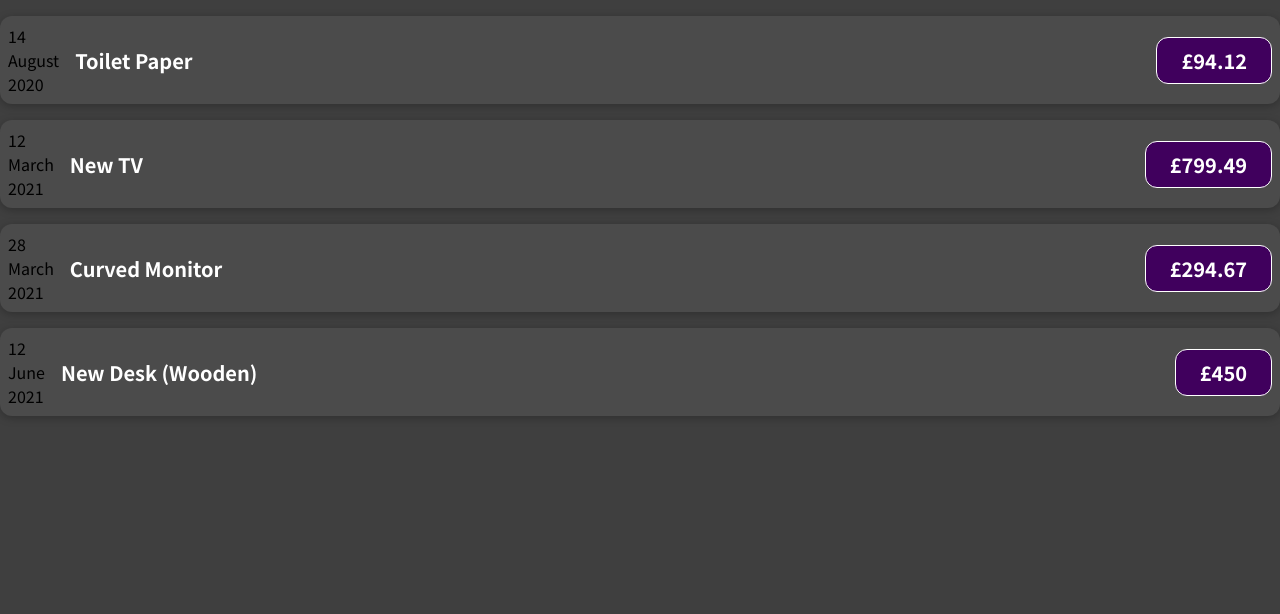
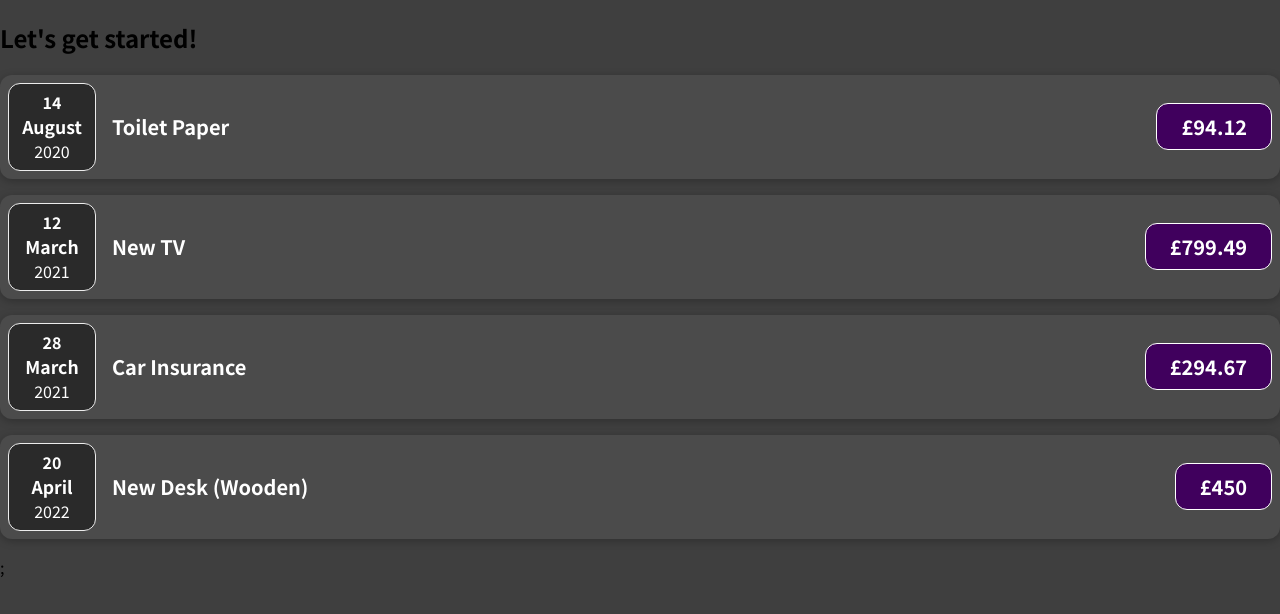
Before and after one commit to Makktu/react-training, a React (Create React App) app: page / in a window 1280 px wide. Shown: the top 614 px of the page. Built offline with nearby package versions, Linux system fonts and the light colour scheme.

Commit message:
Late night session on this

```diff
--- a/src/App.jsx
+++ b/src/App.jsx
@@ -1,4 +1,6 @@
-import ExpenseItem from "./components/ExpenseItem";
+import ExpensesList from "./components/ExpensesList";
+
+// import NewExpense from "./components/NewExpense/NewExpense";
 
 function App() {
     const expenses = [
@@ -16,7 +18,7 @@ function App() {
         },
         {
             id: "e3",
-            title: "Curved Monitor",
+            title: "Car Insurance",
             amount: 294.67,
             date: new Date(2021, 2, 28),
         },
@@ -24,31 +26,13 @@ function App() {
             id: "e4",
             title: "New Desk (Wooden)",
             amount: 450,
-            date: new Date(2021, 5, 12),
+            date: new Date(2022, 3, 20),
         },
     ];
     return (
         <div>
-            <ExpenseItem
-                title={expenses[0].title}
-                amount={expenses[0].amount}
-                date={expenses[0].date}
-            />
-            <ExpenseItem
-                title={expenses[1].title}
-                amount={expenses[1].amount}
-                date={expenses[1].date}
-            />
-            <ExpenseItem
-                title={expenses[2].title}
-                amount={expenses[2].amount}
-                date={expenses[2].date}
-            />
-            <ExpenseItem
-                title={expenses[3].title}
-                amount={expenses[3].amount}
-                date={expenses[3].date}
-            />
+            {/* <NewExpense /> */}
+            <ExpensesList expenses={expenses} />;
         </div>
     );
 }
--- /dev/null
+++ b/src/components/ExpenseDate.css
@@ -0,0 +1,26 @@
+.expense-date {
+    display: flex;
+    flex-direction: column;
+    width: 5.5rem;
+    height: 5.5rem;
+    border: 1px solid #ececec;
+    background-color: #2a2a2a;
+    color: white;
+    border-radius: 12px;
+    align-items: center;
+    justify-content: center;
+}
+
+.expense-date__month {
+    font-size: 1.1rem;
+    font-weight: bold;
+}
+
+.expense-date__year {
+    font-size: 1rem;
+}
+
+.expense-date__day {
+    font-size: 1rem;
+    font-weight: bold;
+}
--- a/src/components/ExpenseDate.jsx
+++ b/src/components/ExpenseDate.jsx
@@ -1,12 +1,14 @@
+import "./ExpenseDate.css";
+
 function ExpenseDate(props) {
     const day = props.date.toLocaleString("en-US", { day: "2-digit" });
     const month = props.date.toLocaleString("en-US", { month: "long" });
     const year = props.date.getFullYear();
     return (
-        <div className="date_display">
-            <div>{day}</div>
-            <div>{month}</div>
-            <div>{year}</div>
+        <div className="expense-date">
+            <div className="expense-date__day">{day}</div>
+            <div className="expense-date__month">{month}</div>
+            <div className="expense-date__year">{year}</div>
         </div>
     );
 }
--- /dev/null
+++ b/src/components/ExpensesList.jsx
@@ -0,0 +1,35 @@
+import ExpenseItem from "./ExpenseItem";
+
+function ExpensesList(props) {
+    return (
+        <div>
+            <h2>Let's get started!</h2>
+            <ExpenseItem
+                title={props.expenses[0].title}
+                amount={props.expenses[0].amount}
+                date={props.expenses[0].date}
+                id={props.expenses[0].id}
+            />
+            <ExpenseItem
+                title={props.expenses[1].title}
+                amount={props.expenses[1].amount}
+                date={props.expenses[1].date}
+                id={props.expenses[1].id}
+            />
+            <ExpenseItem
+                title={props.expenses[2].title}
+                amount={props.expenses[2].amount}
+                date={props.expenses[2].date}
+                id={props.expenses[2].id}
+            />
+            <ExpenseItem
+                title={props.expenses[3].title}
+                amount={props.expenses[3].amount}
+                date={props.expenses[3].date}
+                id={props.expenses[3].id}
+            />
+        </div>
+    );
+}
+
+export default ExpensesList;
```
Also changed, not shown: src/components/ExpenseItem.css (+0 -7 lines), 1 other file (tests, documents, lock files or other folders).
